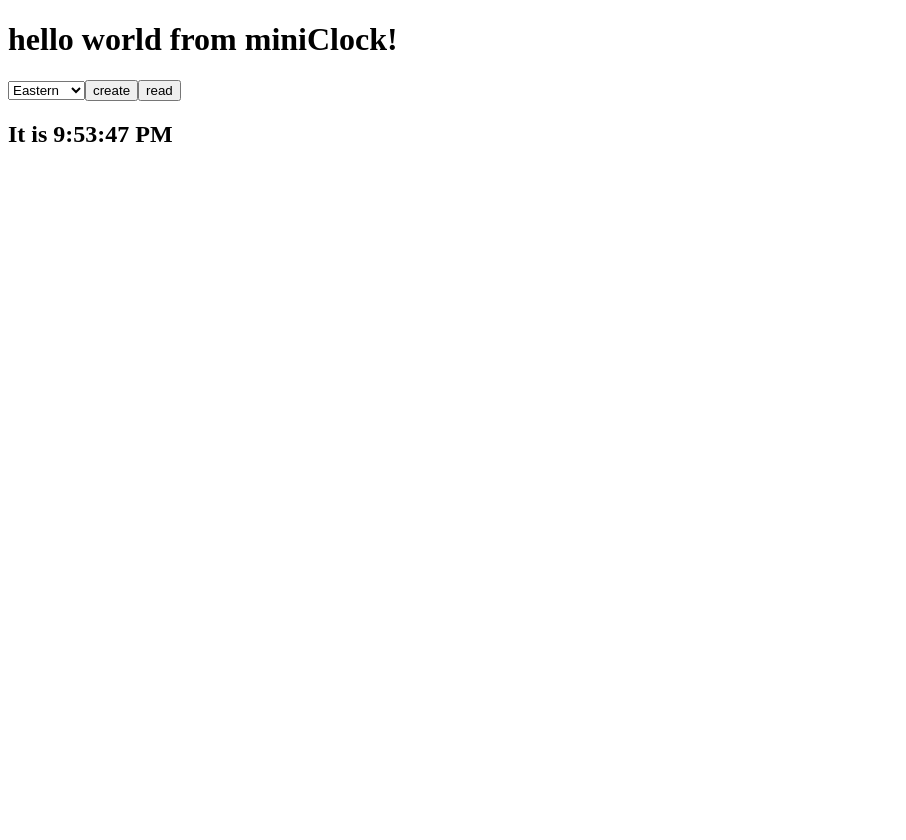
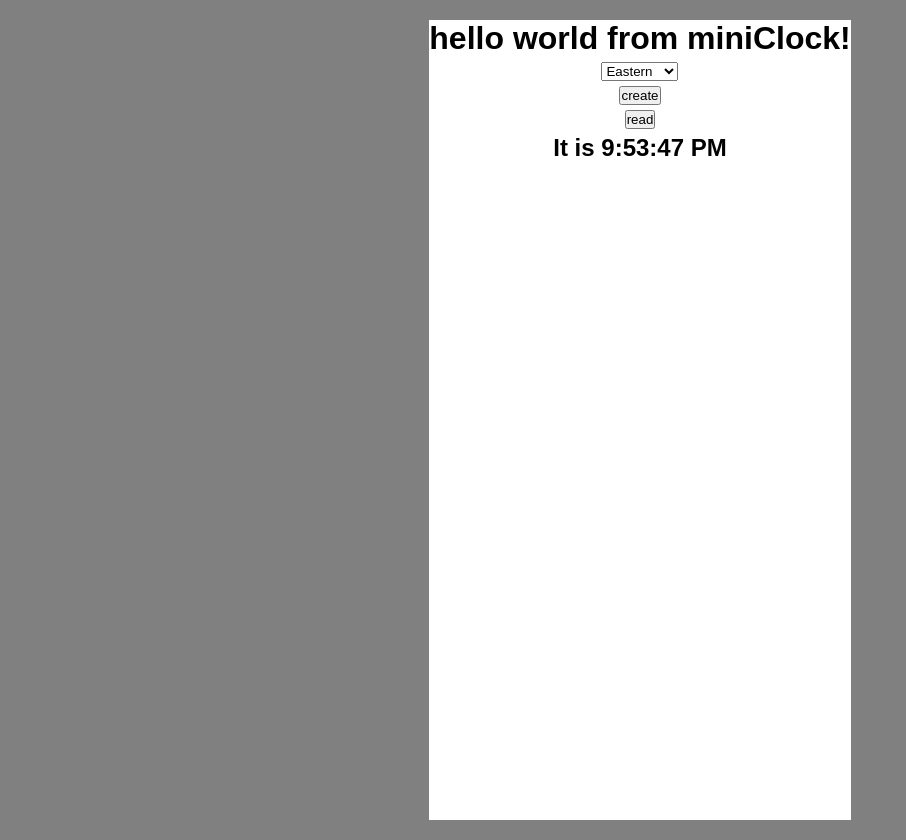
Before and after one commit to victorhe33/time-zone-app, a React app: page / in a window 1280 px wide. Shown: the whole page, without its empty margins (0-906 px from the left). Before the commit the page ends 800 px from the top, so only its background shows below. Built offline with nearby package versions, Linux system fonts and the light colour scheme; no server answers; the HTML template or start-up script is replaced by a standard one.

Commit message:
init experimentation w/ css

```diff
--- a/src/App.css
+++ b/src/App.css
@@ -1,5 +1,37 @@
-.App {
-  margin: 1rem;
+* {
+  /* border: red solid 1px; */
+  padding: 0;
+  margin: 0;
+}
+
+#root {
+  /* border: red solid 1px; */
+  height: 100vh;
+}
+
+body {
+  /* background-color: red; */
+  height: 100%;
+  /* border: red solid 1px; */
+}
+
+.app {
+  /* margin: 1rem; */
   font-family: Arial, Helvetica, sans-serif;
-  background-color: lightgray;
+  background-color: grey;
+  /* border: red solid 1px; */
+  height: 100%;
+  display: flex;
+  justify-content: center;
+  /* align-items: center; */
+  /* gap: 10px; */
+  padding: 20px;
 }
+
+.miniclock {
+  display: flex;
+  flex-direction: column;
+  align-items: center;
+  gap: 5px;
+  background-color: white;
+}
--- a/src/App.js
+++ b/src/App.js
@@ -15,7 +15,7 @@ dayjs.tz.setDefault("America/New_York");
 //REACT COMPONENTS
 const App = () => {
   return (
-    <div>
+    <div class="app">
       <MiniClock/>
     </div>
   );
@@ -119,7 +119,7 @@ const MiniClock = () => {
   }
 
   return (
-    <div>
+    <div class="miniclock">
       <h1>hello world from miniClock!</h1>
 
       <select name="selectTime" id="selectTime">
@@ -203,7 +203,7 @@ function Timezone (props) {
   }
 
   return (
-    <div>
+    <div class="timezone">
       <h2>{props.location}: {time}</h2>
       <ul>
         {teamComponents}
```
